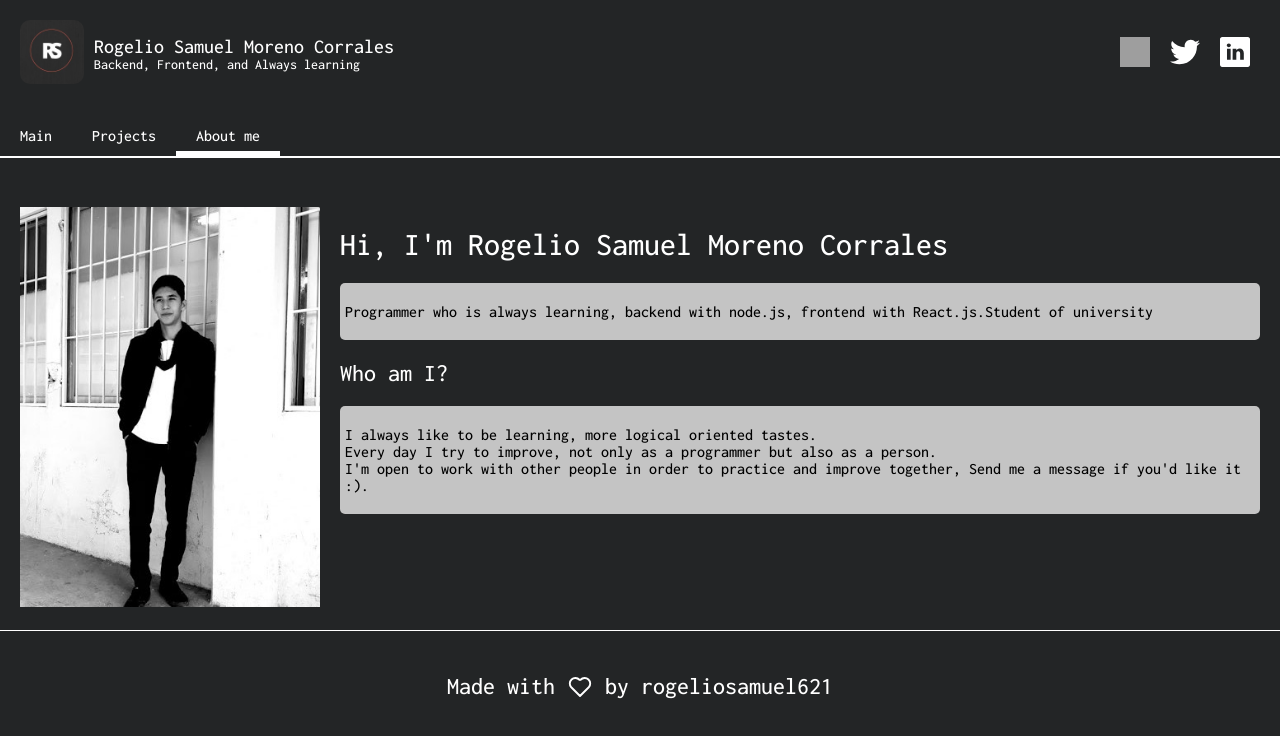
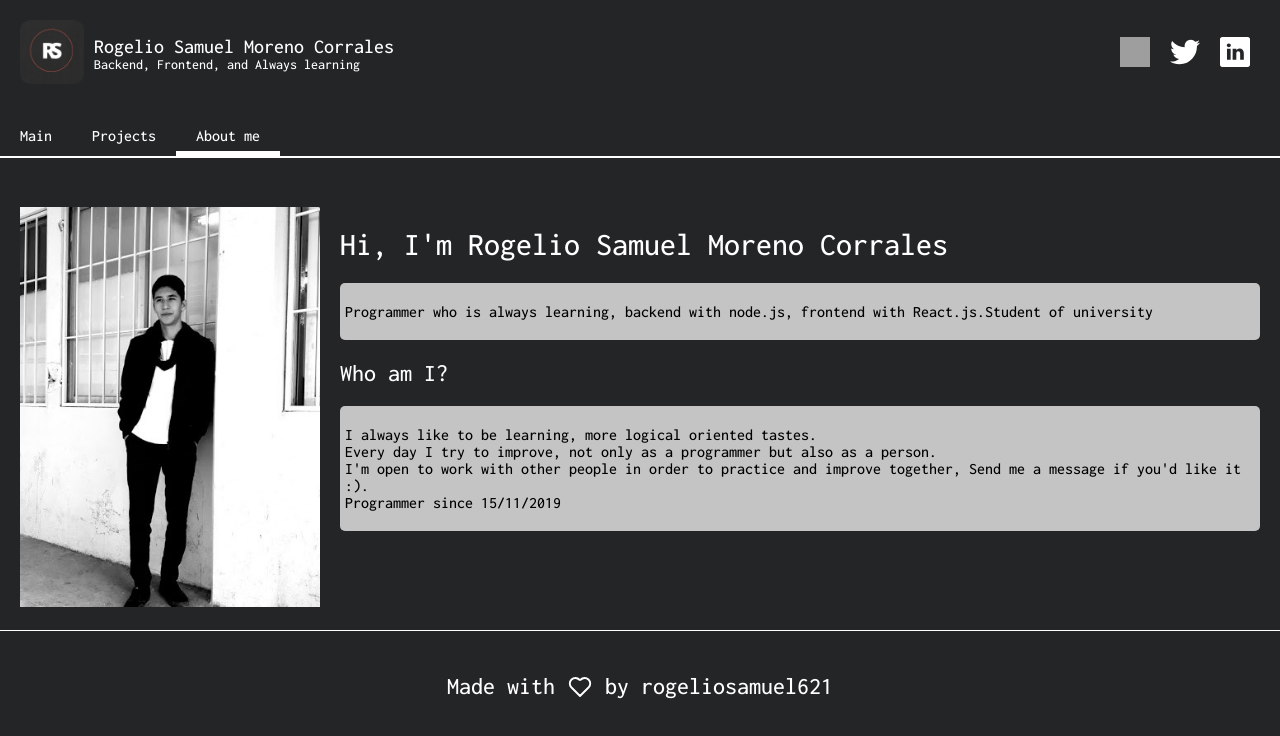
Before and after one commit to sam-621/rogeliosamuel.com, a React (Create React App) app: page /AboutMe in a window 1280 px wide. Shown: the top 736 px of the page. Built offline with nearby package versions, Linux system fonts and the light colour scheme; grey boxes are pictures that could not be loaded.

Commit message:
Some text added to Aboutme component

```diff
--- a/src/containers/AboutMe.jsx
+++ b/src/containers/AboutMe.jsx
@@ -13,7 +13,7 @@ const AboutMe = () => {
                 <h1>Hi, I'm Rogelio Samuel Moreno Corrales</h1>
                 <p className="Code-mode">Programmer who is always learning, backend with node.js, frontend with React.js.Student of university</p>
                 <h2>Who am I?</h2>
-                <p className="Code-mode">I always like to be learning, more logical oriented tastes.<br/> Every day I try to improve, not only as a programmer but also as a person.<br/> I'm open to work with other people in order to practice and improve together, Send me a message if you'd like it :).</p>
+                <p className="Code-mode">I always like to be learning, more logical oriented tastes.<br/> Every day I try to improve, not only as a programmer but also as a person.<br/> I'm open to work with other people in order to practice and improve together, Send me a message if you'd like it :). <br/>Programmer since 15/11/2019</p>
             </div>
         </main>
     );
```
